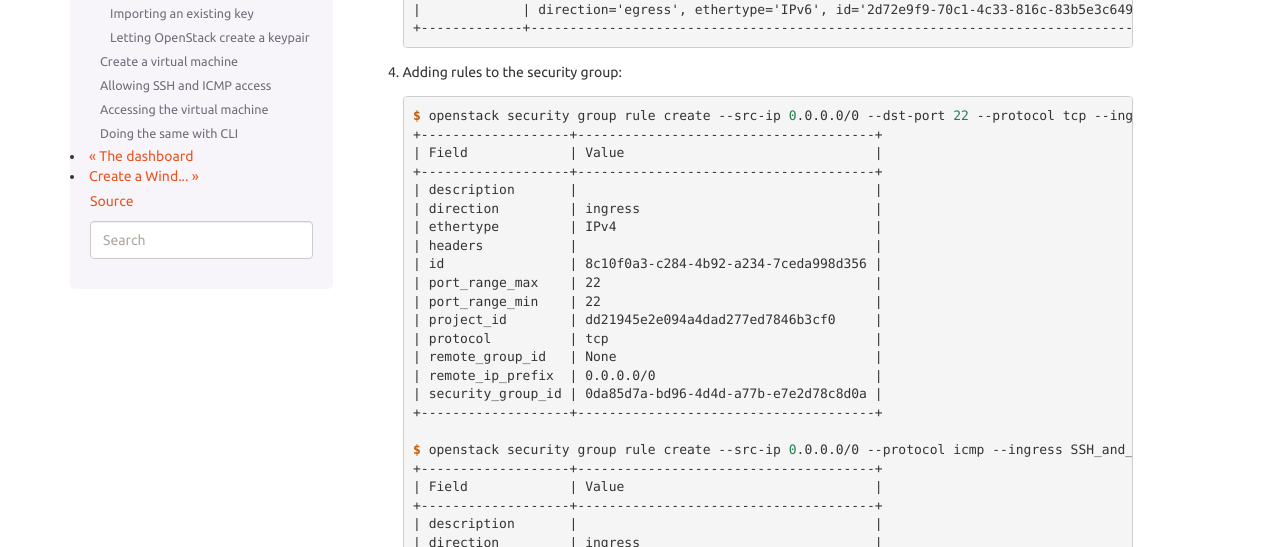
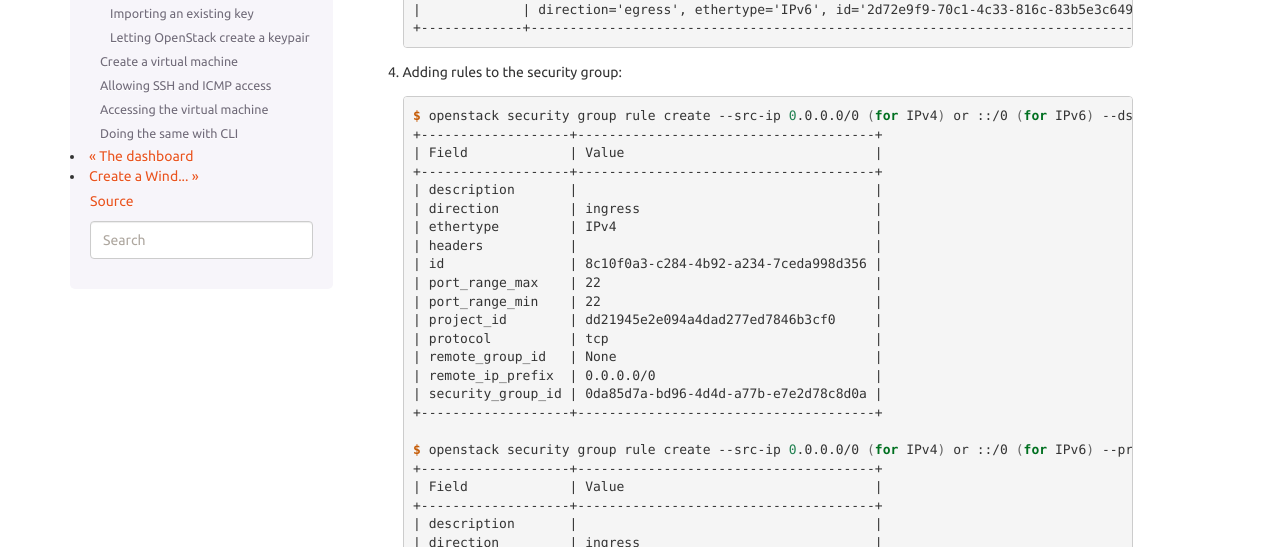
Before and after one commit to norcams/docs-enduser, a Sphinx documentation site: the page built from docs/create-virtual-machine.rst, in a window 1280 px wide and 900 px high, scrolled down 13270 px. Shown: the part 152-699 px from the top of the window. Built offline with Sphinx 7.4.7, drawn with Linux system fonts in a browser that asks for light colours.

Commit message:
security groups mtp ipv6

```diff
--- a/docs/create-virtual-machine.rst
+++ b/docs/create-virtual-machine.rst
@@ -384,7 +384,7 @@ For information on how to install the *command line tools*, check the section
 
    .. code-block:: console
 
-     $ openstack security group rule create --src-ip 0.0.0.0/0 --dst-port 22 --protocol tcp --ingress SSH_and_ICMP
+     $ openstack security group rule create --src-ip 0.0.0.0/0 (for IPv4) or ::/0 (for IPv6) --dst-port 22 --protocol tcp --ingress SSH_and_ICMP
      +-------------------+--------------------------------------+
      | Field             | Value                                |
      +-------------------+--------------------------------------+
@@ -402,7 +402,7 @@ For information on how to install the *command line tools*, check the section
      | security_group_id | 0da85d7a-bd96-4d4d-a77b-e7e2d78c8d0a |
      +-------------------+--------------------------------------+
 
-     $ openstack security group rule create --src-ip 0.0.0.0/0 --protocol icmp --ingress SSH_and_ICMP
+     $ openstack security group rule create --src-ip 0.0.0.0/0 (for IPv4) or ::/0 (for IPv6) --protocol icmp --ingress SSH_and_ICMP
      +-------------------+--------------------------------------+
      | Field             | Value                                |
      +-------------------+--------------------------------------+
--- a/docs/create-windows-machine.rst
+++ b/docs/create-windows-machine.rst
@@ -121,7 +121,7 @@ Group". Click "Manage Rules" on your newly created security group, then
 
 "RDP" is pre-defined in the system, so select that from the menu. In this
 example we limit access to a CIDR mask corresponding to the campus network for
-The University of Bergen. If you instead enter 0.0.0.0/0, that will translate
+The University of Bergen. If you instead enter 0.0.0.0/0 or ::/0, that will translate
 to the entire Internet, granting global access. Click "Add".
 
 .. IMPORTANT::
```
